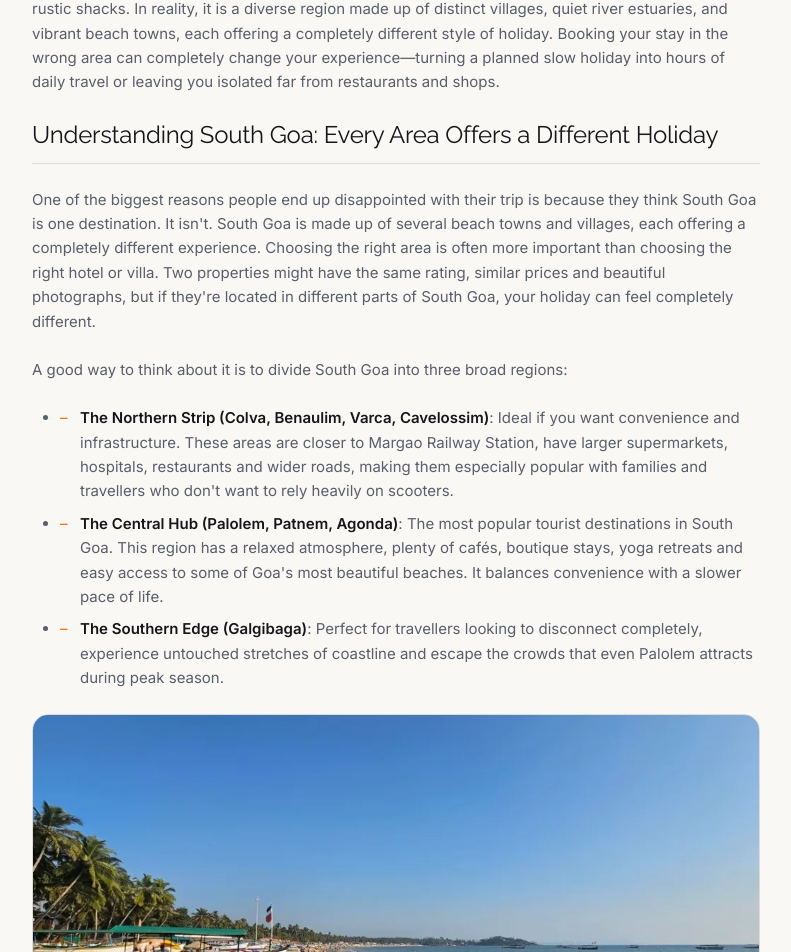
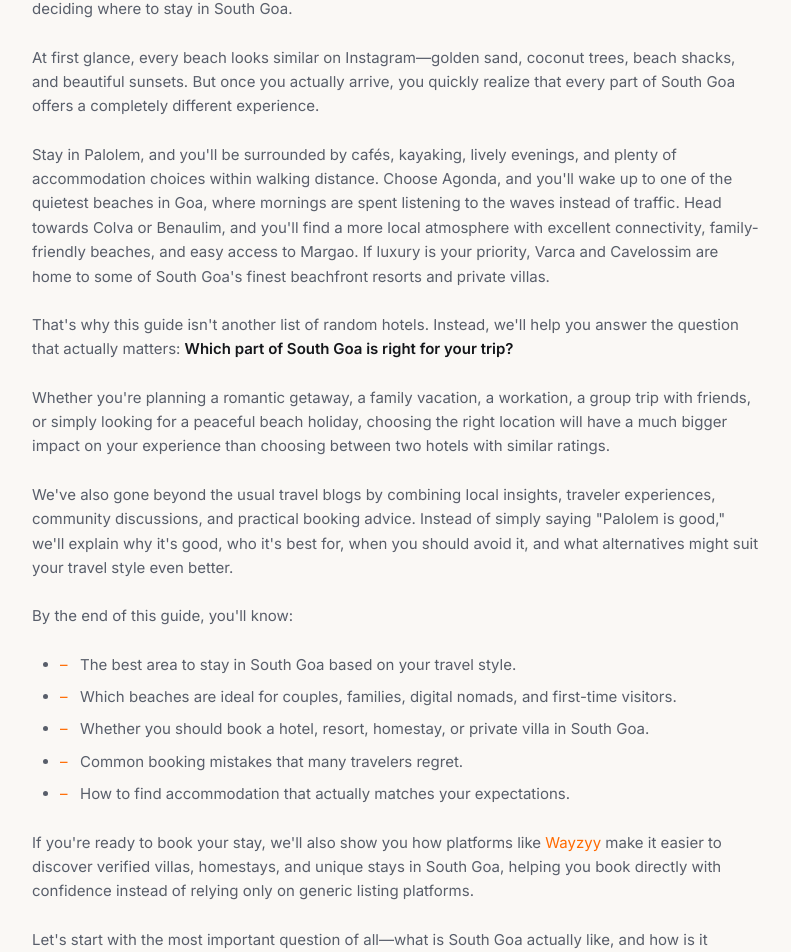
Before and after one commit to wayzyy-project/wayzyy-site, a React (Vite) app: page /blog/where-to-stay-in-south-goa in a window 1280 px wide. Shown: the part 1092-2044 px from the top of the page, without its empty margins (244-1035 px from the left). Built offline with nearby package versions, Linux system fonts and the light colour scheme.

Commit message:
feat: add comprehensive custom introduction to the South Goa Area guide

```diff
--- a/src/pages/blog/WhereToStayInSouthGoa.tsx
+++ b/src/pages/blog/WhereToStayInSouthGoa.tsx
@@ -106,7 +106,38 @@ export default function WhereToStayInSouthGoa() {
     >
       <div className="space-y-6">
         <p>
-          South Goa is often romanticized in travel guides as a single, sleepy coastline of empty sands and rustic shacks. In reality, it is a diverse region made up of distinct villages, quiet river estuaries, and vibrant beach towns, each offering a completely different style of holiday. Booking your stay in the wrong area can completely change your experience—turning a planned slow holiday into hours of daily travel or leaving you isolated far from restaurants and shops.
+          Planning a trip to South Goa? One of the biggest mistakes travelers make is booking a hotel before deciding where to stay in South Goa.
+        </p>
+        <p>
+          At first glance, every beach looks similar on Instagram—golden sand, coconut trees, beach shacks, and beautiful sunsets. But once you actually arrive, you quickly realize that every part of South Goa offers a completely different experience.
+        </p>
+        <p>
+          Stay in Palolem, and you'll be surrounded by cafés, kayaking, lively evenings, and plenty of accommodation choices within walking distance. Choose Agonda, and you'll wake up to one of the quietest beaches in Goa, where mornings are spent listening to the waves instead of traffic. Head towards Colva or Benaulim, and you'll find a more local atmosphere with excellent connectivity, family-friendly beaches, and easy access to Margao. If luxury is your priority, Varca and Cavelossim are home to some of South Goa's finest beachfront resorts and private villas.
+        </p>
+        <p>
+          That's why this guide isn't another list of random hotels. Instead, we'll help you answer the question that actually matters: <strong className="text-foreground">Which part of South Goa is right for your trip?</strong>
+        </p>
+        <p>
+          Whether you're planning a romantic getaway, a family vacation, a workation, a group trip with friends, or simply looking for a peaceful beach holiday, choosing the right location will have a much bigger impact on your experience than choosing between two hotels with similar ratings.
+        </p>
+        <p>
+          We've also gone beyond the usual travel blogs by combining local insights, traveler experiences, community discussions, and practical booking advice. Instead of simply saying "Palolem is good," we'll explain why it's good, who it's best for, when you should avoid it, and what alternatives might suit your travel style even better.
+        </p>
+        <p>
+          By the end of this guide, you'll know:
+        </p>
+        <ul className="list-disc pl-6 space-y-2 text-muted-foreground text-sm">
+          <li>The best area to stay in South Goa based on your travel style.</li>
+          <li>Which beaches are ideal for couples, families, digital nomads, and first-time visitors.</li>
+          <li>Whether you should book a hotel, resort, homestay, or private villa in South Goa.</li>
+          <li>Common booking mistakes that many travelers regret.</li>
+          <li>How to find accommodation that actually matches your expectations.</li>
+        </ul>
+        <p>
+          If you're ready to book your stay, we'll also show you how platforms like <Link to="/" className="text-ember hover:underline">Wayzyy</Link> make it easier to discover verified villas, homestays, and unique stays in South Goa, helping you book directly with confidence instead of relying only on generic listing platforms.
+        </p>
+        <p>
+          Let's start with the most important question of all—what is South Goa actually like, and how is it different from North Goa?
         </p>
 
         <h2 className="font-display text-2xl text-foreground mt-8">Understanding South Goa: Every Area Offers a Different Holiday</h2>
```
